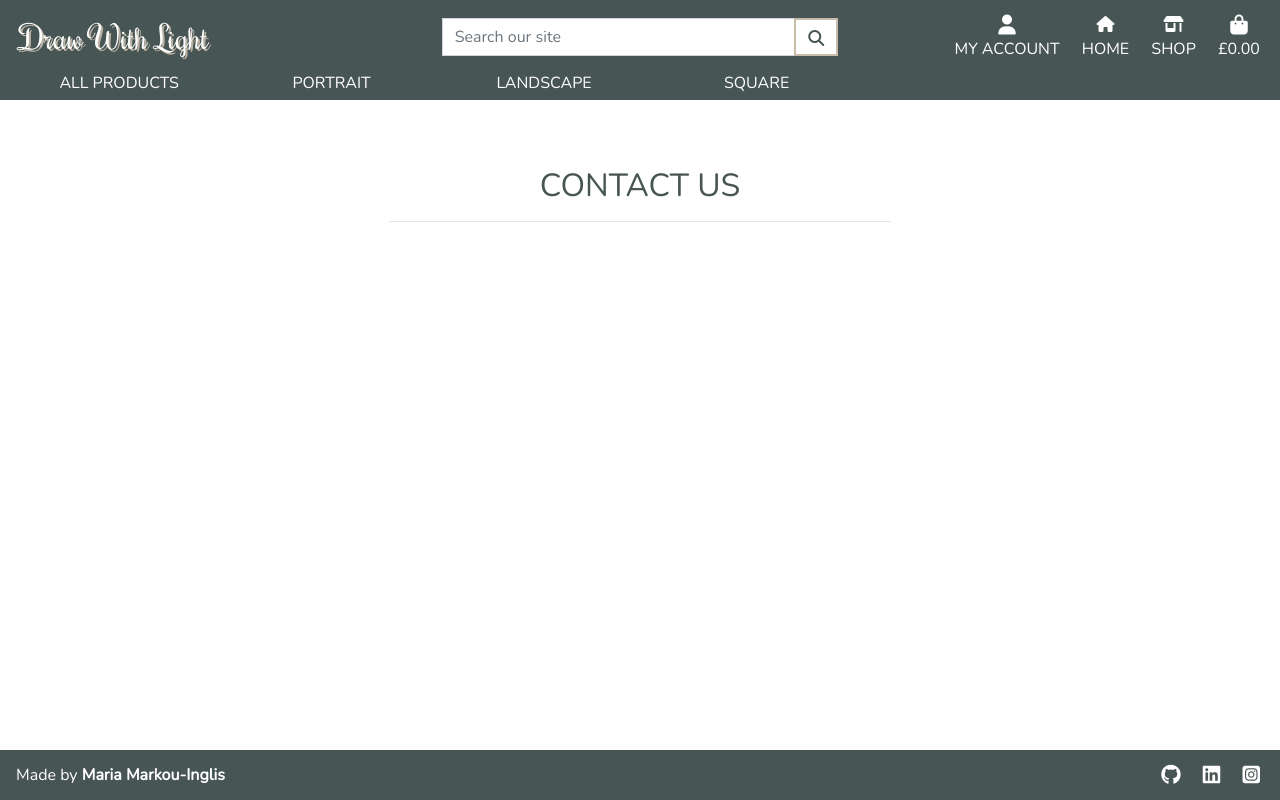
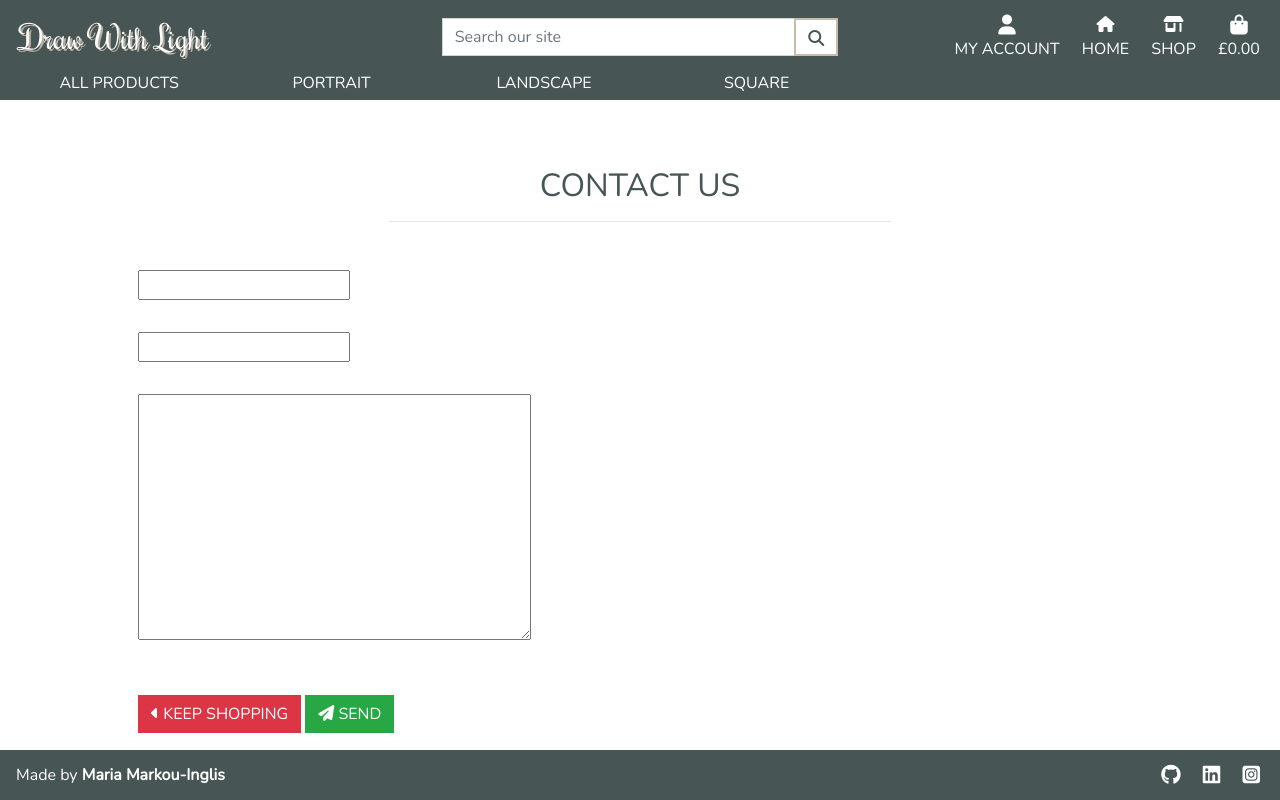
Before and after one commit to Code-Institute-Submissions/mariamar95-ms4_FebResub, a Django app: template contact/templates/contact/contact.html in a window 1280 px wide. Run offline with Django 3.2, Linux system fonts and the light colour scheme; the template is opened without the code that fills it: values that come from a table or form of the project are taken from there, others are empty; parts of the project's set-up code (start-up, migrations or seed data) failed here and were passed over; some libraries are stand-ins or nearby versions.

Commit message:
added contact view to handle the contact form and added form on contact.html

```diff
--- a/contact/templates/contact/contact.html
+++ b/contact/templates/contact/contact.html
@@ -20,8 +20,20 @@
         </div>
     </div>
     <div class="row">
-        <div class="col">
-            <form action="/" method="POST">
+        <div class="col-s10 col-md-6 contact-container">
+            <form action="{% url 'contact' %}" id="contact-form" method="POST">
+                {% csrf_token %}
+                {{ form|crispy }}
+                <div>
+                    <a href="{% url 'products' %}" class="btn btn-danger text-uppercase rounded-0 mt-5">
+                        <i class="fa-solid fa-caret-left"></i>
+                        <span>Keep Shopping</span>
+                    </a>
+                    <button class="btn btn-success text-uppercase rounded-0 mt-5" type="submit">
+                        <i class="fa-solid fa-paper-plane"></i>
+                        <span>Send</span>
+                    </button>
+                </div>
             </form>
         </div>
     </div>
```
Also changed, not shown: contact/views.py (+13 -3 lines), contact/migrations/0001_initial.py (added).
